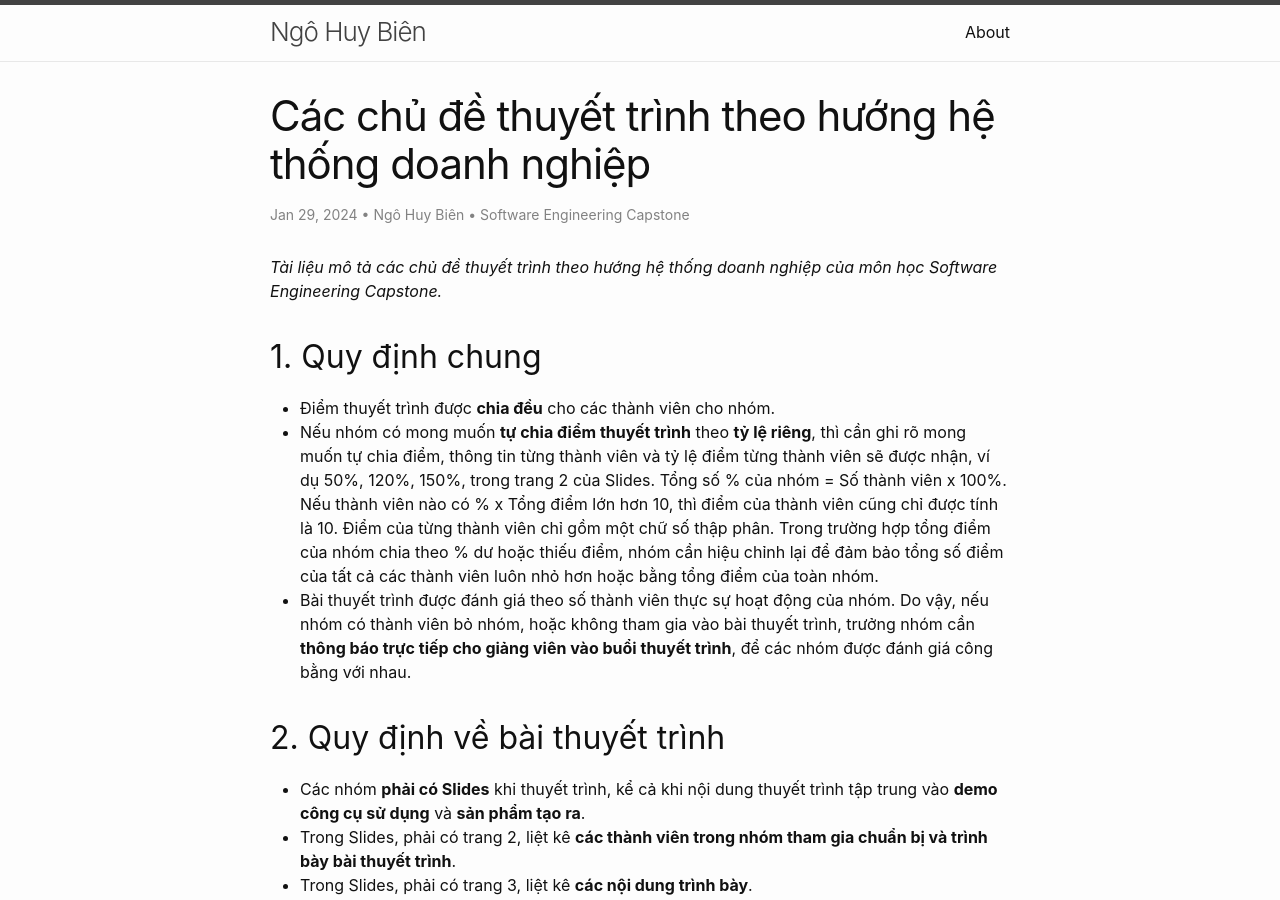
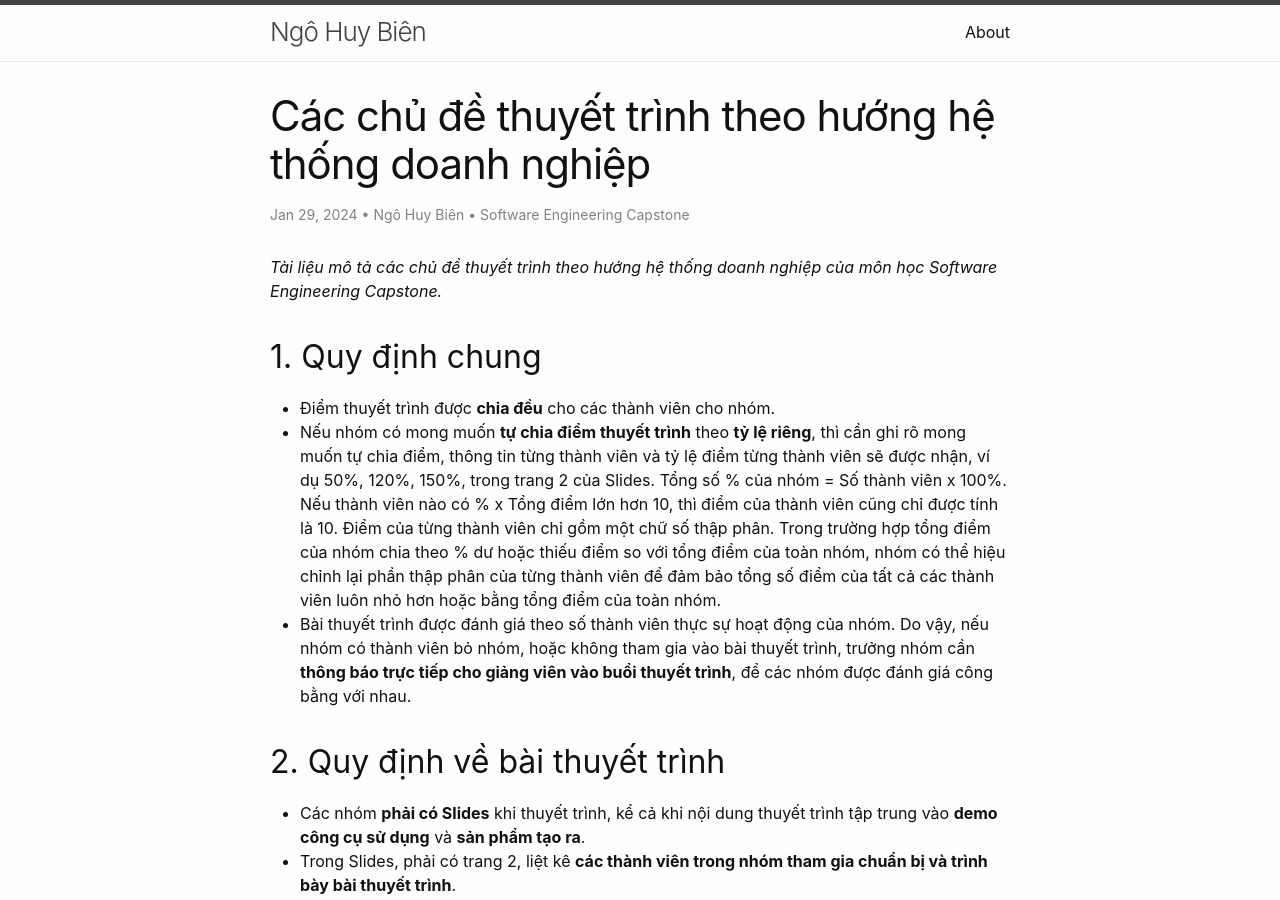
Before and after one commit to ngohuybien/ngohuybien.github.io, a Jekyll site: the page built from _posts/2024-01-29-enterprise-project-presentation-topics.md, in a window 1280 px wide and 900 px high. Built offline with Jekyll 4.4.1, drawn with Linux system fonts in a browser that asks for light colours.

Commit message:
Update 2024-01-29-enterprise-project-presentation-topics.md

```diff
--- a/_posts/2024-01-29-enterprise-project-presentation-topics.md
+++ b/_posts/2024-01-29-enterprise-project-presentation-topics.md
@@ -10,7 +10,7 @@
 
 ## 1. Quy định chung
 * Điểm thuyết trình được **chia đều** cho các thành viên cho nhóm.
-* Nếu nhóm có mong muốn **tự chia điểm thuyết trình** theo **tỷ lệ riêng**, thì cần ghi rõ mong muốn tự chia điểm, thông tin từng thành viên và tỷ lệ điểm từng thành viên sẽ được nhận, ví dụ 50%, 120%, 150%, trong trang 2 của Slides. Tổng số % của nhóm = Số thành viên x 100%. Nếu thành viên nào có % x Tổng điểm lớn hơn 10, thì điểm của thành viên cũng chỉ được tính là 10. Điểm của từng thành viên chỉ gồm một chữ số thập phân. Trong trường hợp tổng điểm của nhóm chia theo % dư hoặc thiếu điểm, nhóm cần hiệu chỉnh lại để đảm bảo tổng số điểm của tất cả các thành viên luôn nhỏ hơn hoặc bằng tổng điểm của toàn nhóm.
+* Nếu nhóm có mong muốn **tự chia điểm thuyết trình** theo **tỷ lệ riêng**, thì cần ghi rõ mong muốn tự chia điểm, thông tin từng thành viên và tỷ lệ điểm từng thành viên sẽ được nhận, ví dụ 50%, 120%, 150%, trong trang 2 của Slides. Tổng số % của nhóm = Số thành viên x 100%. Nếu thành viên nào có % x Tổng điểm lớn hơn 10, thì điểm của thành viên cũng chỉ được tính là 10. Điểm của từng thành viên chỉ gồm một chữ số thập phân. Trong trường hợp tổng điểm của nhóm chia theo % dư hoặc thiếu điểm so với tổng điểm của toàn nhóm, nhóm có thể hiệu chỉnh lại phần thập phân của từng thành viên để đảm bảo tổng số điểm của tất cả các thành viên luôn nhỏ hơn hoặc bằng tổng điểm của toàn nhóm.
 * Bài thuyết trình được đánh giá theo số thành viên thực sự hoạt động của nhóm. Do vậy, nếu nhóm có thành viên bỏ nhóm, hoặc không tham gia vào bài thuyết trình, trưởng nhóm cần **thông báo trực tiếp cho giảng viên vào buổi thuyết trình**, để các nhóm được đánh giá công bằng với nhau.
 
 ## 2. Quy định về bài thuyết trình
```
